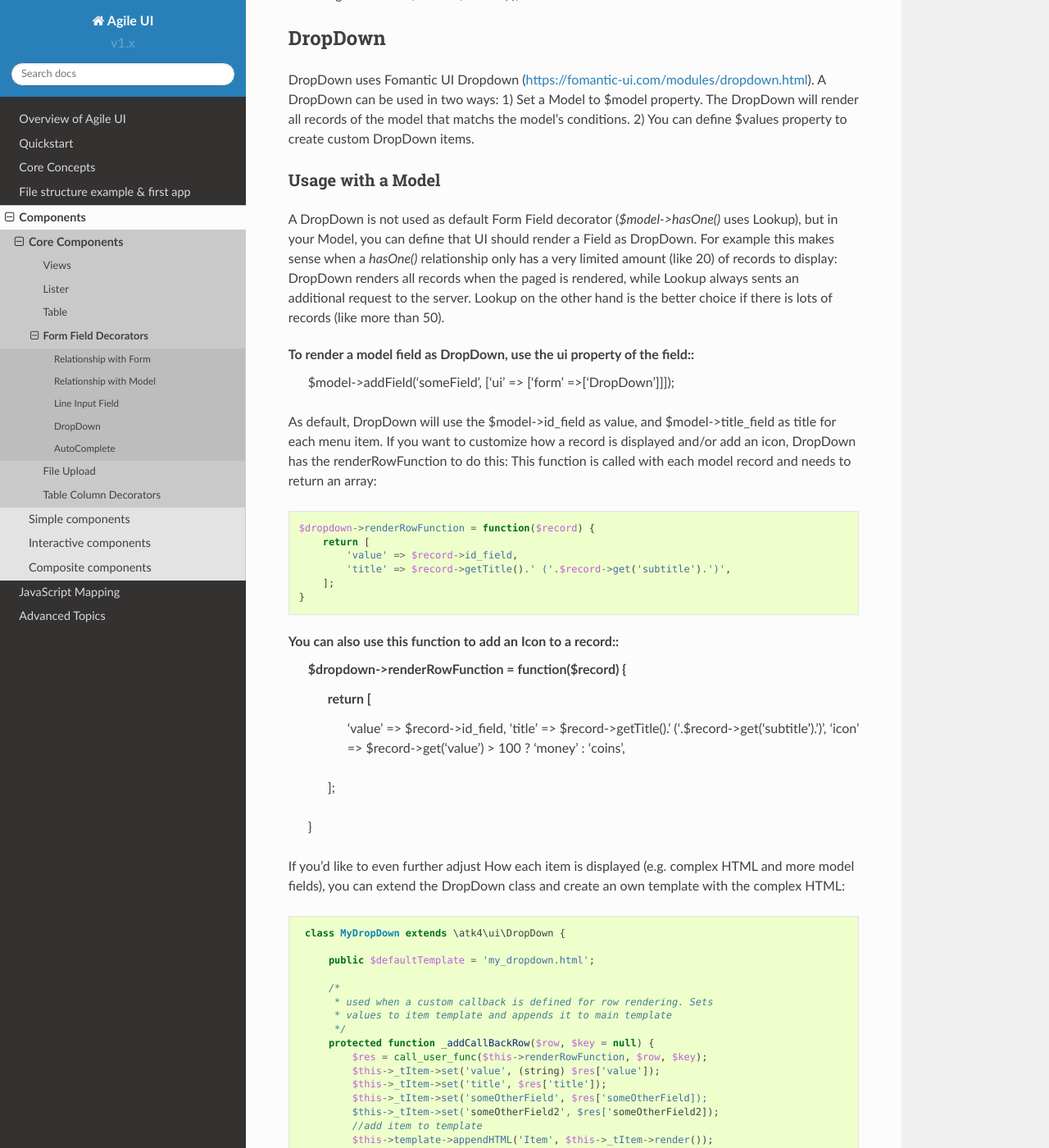
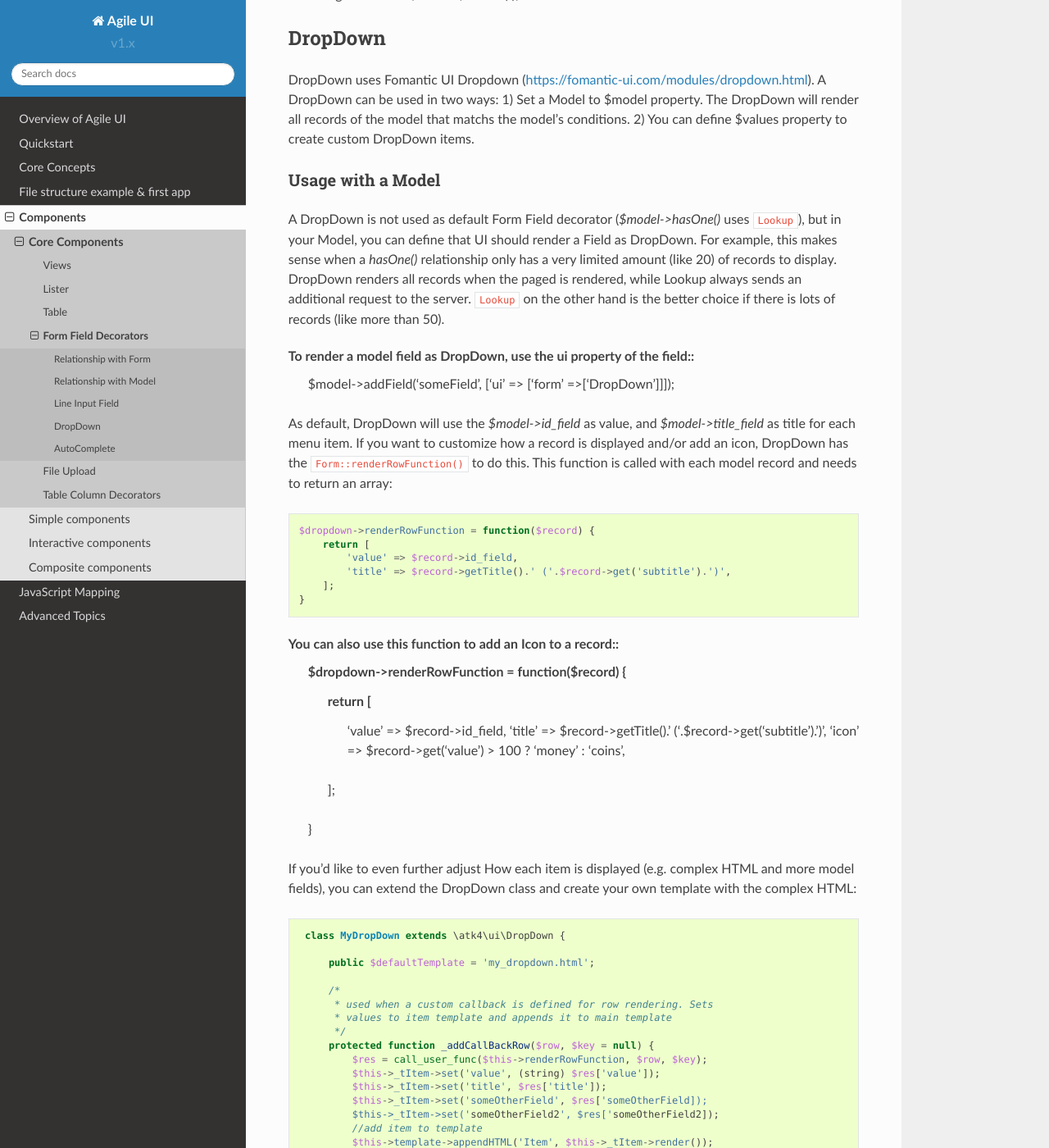
Before and after one commit to atk4/ui, a Sphinx documentation site: the page built from docs/field.rst, in a window 1280 px wide and 1400 px high, scrolled down 7209 px. Shown: the whole window at 82% size. Built offline with Sphinx 7.4.7 and the Read the Docs theme 2.0.0, drawn with Linux system fonts in a browser that asks for light colours; pages that are not in the unit, such as notebooks, are missing from menus; cross-references to code outside the pages are shown as plain code; some of the changed text lies outside the part shown.

Commit message:
add docs

```diff
--- a/docs/field.rst
+++ b/docs/field.rst
@@ -317,15 +317,18 @@
 
 Usage with a Model
 ------------------
-A DropDown is not used as default Form Field decorator (`$model->hasOne()` uses Lookup), but in your Model, you can define that UI should render a Field as DropDown. For example this makes sense when a `hasOne()` relationship only has a very limited amount (like 20) of records to display: DropDown renders all records when the paged is rendered, while Lookup always sents an additional request to the server.
-Lookup on the other hand is the better choice if there is lots of records (like more than 50).
+A DropDown is not used as default Form Field decorator (`$model->hasOne()` uses :php:class:`Lookup`), but in your Model, you can define that
+UI should render a Field as DropDown. For example, this makes sense when a `hasOne()` relationship only has a very limited amount (like 20)
+of records to display. DropDown renders all records when the paged is rendered, while Lookup always sends an additional request to the server.
+:php:class:`Lookup` on the other hand is the better choice if there is lots of records (like more than 50).
 
 To render a model field as DropDown, use the ui property of the field::
     $model->addField('someField', ['ui' => ['form' =>['DropDown']]]);
 
 ..  Customizing how a Model's records are displayed in DropDown
-As default, DropDown will use the $model->id_field as value, and $model->title_field as title for each menu item.
-If you want to customize how a record is displayed and/or add an icon, DropDown has the renderRowFunction to do this: This function is called with each model record and needs to return an array::
+As default, DropDown will use the `$model->id_field` as value, and `$model->title_field` as title for each menu item.
+If you want to customize how a record is displayed and/or add an icon, DropDown has the :php:meth:`Form::renderRowFunction()` to do this.
+This function is called with each model record and needs to return an array::
     $dropdown->renderRowFunction = function($record) {
         return [
             'value' => $record->id_field,
@@ -342,7 +345,7 @@
         ];
     }
 
-If you'd like to even further adjust How each item is displayed (e.g. complex HTML and more model fields), you can extend the DropDown class and create an own template with the complex HTML::
+If you'd like to even further adjust How each item is displayed (e.g. complex HTML and more model fields), you can extend the DropDown class and create your own template with the complex HTML::
 
     class MyDropDown extends \atk4\ui\DropDown {
 
@@ -387,7 +390,7 @@
         'accept'    => 'Yes, I want to!',
     ];
 
- You can also define an Icon right away::
+You can also define an Icon right away::
      $dropdown->values = [
          'tag'        => ['Tag', 'icon' => 'tag icon'],
          'globe'      => ['Globe', 'icon' => 'globe icon'],
@@ -395,7 +398,8 @@
          'file'       => ['File', 'icon' => 'file icon']
      ].
 
-If using $values property, you can also use the renderRowFunction, though there usually is no need for it. If you use it, use the second parameter as well, its the array key::
+If using $values property, you can also use the :php:meth:`Form::renderRowFunction()`, though there usually is no need for it.
+If you use it, use the second parameter as well, its the array key::
     function($row, $key) {
         return [
             'value' => $key,
@@ -423,6 +427,25 @@
  ..php:attr:: isMultiple
  If set to true, multiple items can be selected in DropDown. They will be sent comma seperated (value1,value2,value3) on form submit.
 
+By default DropDown will save values as comma-separated string value in data model, but it also supports model fields with array type.
+See this example from Model class init method::
+    $expr_model = $this->ref('Expressions');
+    $this->addField('expressions', [
+        'type'      => 'array',
+        'required'  => true,
+        'serialize' => 'json',
+        'ui' => [
+            'form' => [
+                'DropDown',
+                'isMultiple' => true,
+                'model' => $expr_model,
+            ],
+            'table' => [
+                'Labels',
+                'values' => $expr_model->getTitles(),
+            ],
+        ],
+    ]);
 
 AutoComplete
 ============
```
Also changed, not shown: other parts of docs/field.rst (+2 -2 lines).
